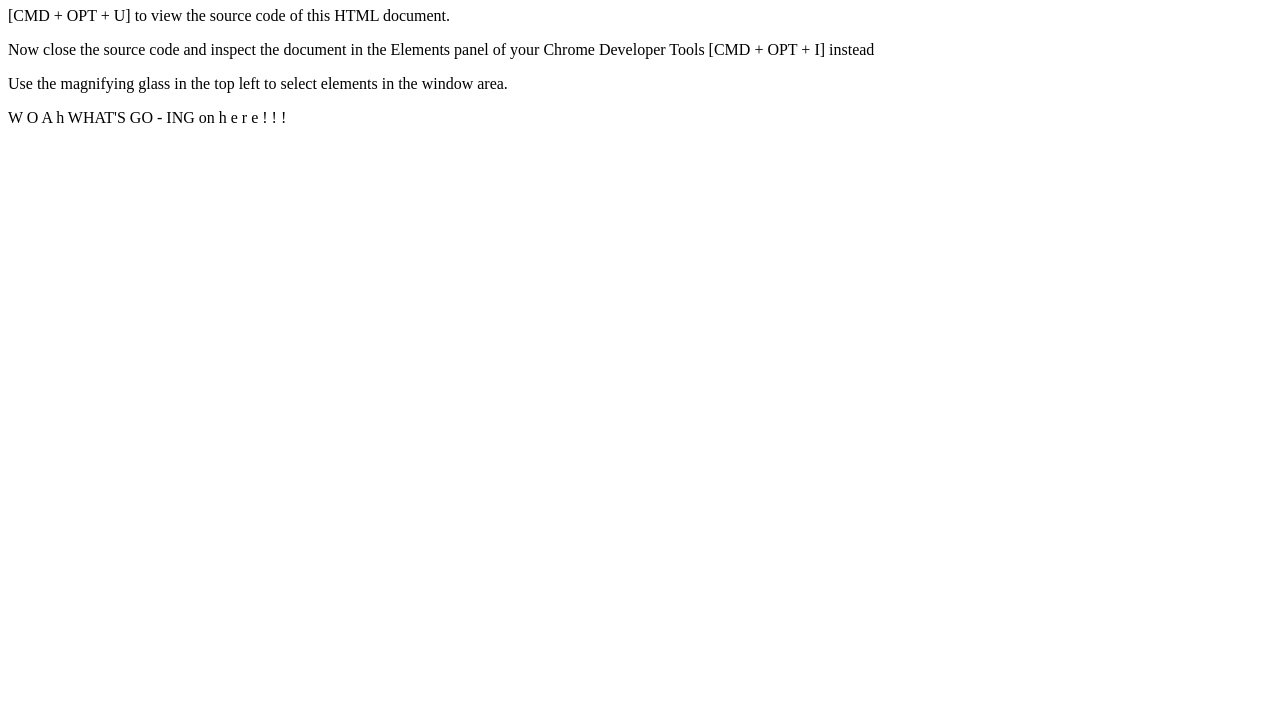
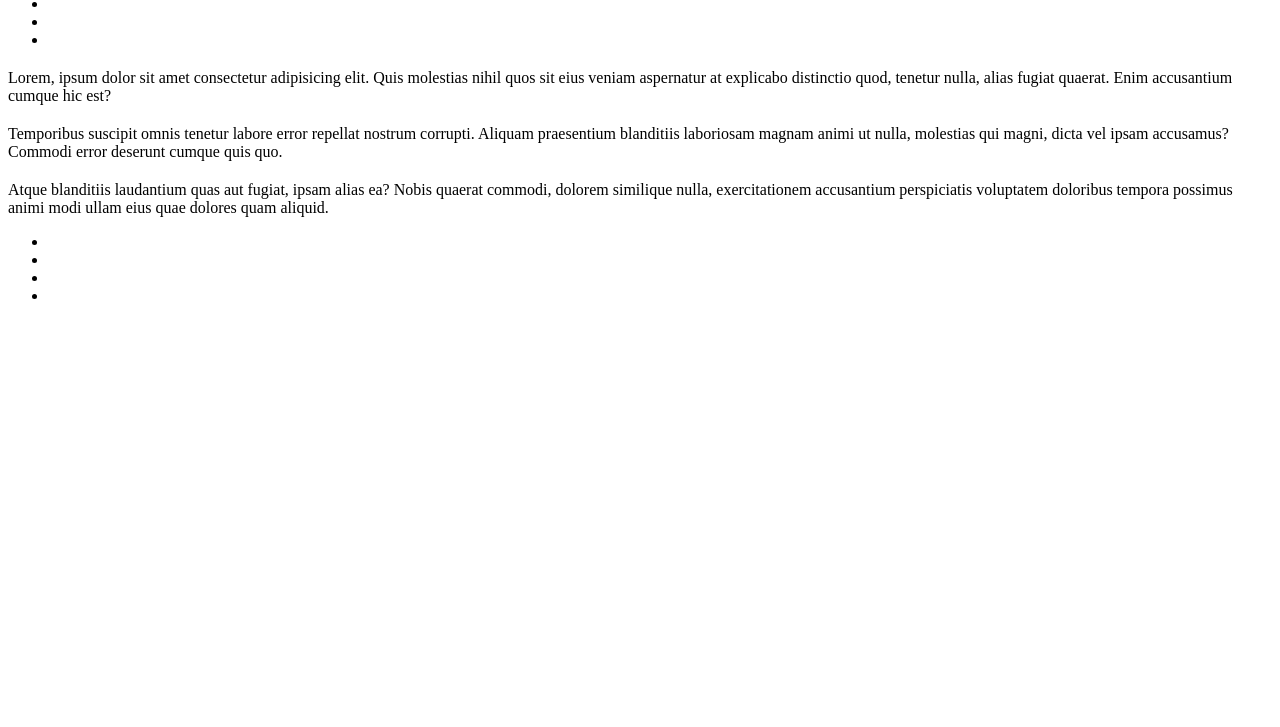
Before and after one commit to mollybick/in-class-work, a website: page index.html in a window 1280 px wide. Shown: the part 73-800 px from the top of the page. Drawn offline with Linux system fonts and the light colour scheme.

Commit message:
Add starter HTML structure.

```diff
--- a/index.html
+++ b/index.html
@@ -7,26 +7,56 @@
     <title>Molly Bick Practice Project</title>
   </head>
   <body>
-    <h1>Molly Bick Practice Project</h1>
-    <p>[CMD + OPT + U] to view the source code of this HTML document.</p>
+    <header>
+      <figure><img src="" alt="" /></figure>
+    </header>
+    <nav>
+      <ul>
+        <li><a href=""></a></li>
+        <li><a href=""></a></li>
+        <li><a href=""></a></li>
+        <li><a href=""></a></li>
+      </ul>
+    </nav>
+    <main>
+      <section>
+        <h2></h2>
         <p>
-      Now close the source code and inspect the document in the Elements panel
-      of your Chrome Developer Tools [CMD + OPT + I] instead
+          Lorem, ipsum dolor sit amet consectetur adipisicing elit. Quis
+          molestias nihil quos sit eius veniam aspernatur at explicabo
+          distinctio quod, tenetur nulla, alias fugiat quaerat. Enim accusantium
+          cumque hic est?
         </p>
+        <a href=""></a>
+      </section>
+      <section>
+        <h2></h2>
         <p>
-      Use the magnifying glass in the top left to select elements in the window
-      area.
+          Temporibus suscipit omnis tenetur labore error repellat nostrum
+          corrupti. Aliquam praesentium blanditiis laboriosam magnam animi ut
+          nulla, molestias qui magni, dicta vel ipsam accusamus? Commodi error
+          deserunt cumque quis quo.
         </p>
+        <a href=""></a>
+      </section>
+      <section>
+        <h2></h2>
         <p>
-      W O A h WHAT'S GO - ING on h e r e ! ! !
+          Atque blanditiis laudantium quas aut fugiat, ipsam alias ea? Nobis
+          quaerat commodi, dolorem similique nulla, exercitationem accusantium
+          perspiciatis voluptatem doloribus tempora possimus animi modi ullam
+          eius quae dolores quam aliquid.
         </p>
-    <!-- ALERT: THIS IS JUST A COMMENT -->
-
-    <!--
-
-        SECRET: Developers often use comments to annotate their code.
-
-                ...or complain about their bosses. They aren't rendered on the page.
-                So only people who view the source code get to see them. Fun! -->
+        <a href=""></a>
+      </section>
+      <footer>
+        <ul>
+          <li><a href=""></a></li>
+          <li><a href=""></a></li>
+          <li><a href=""></a></li>
+          <li><a href=""></a></li>
+        </ul>
+      </footer>
+    </main>
   </body>
 </html>
```
Lines whose indentation alone changed are shown as unchanged.
